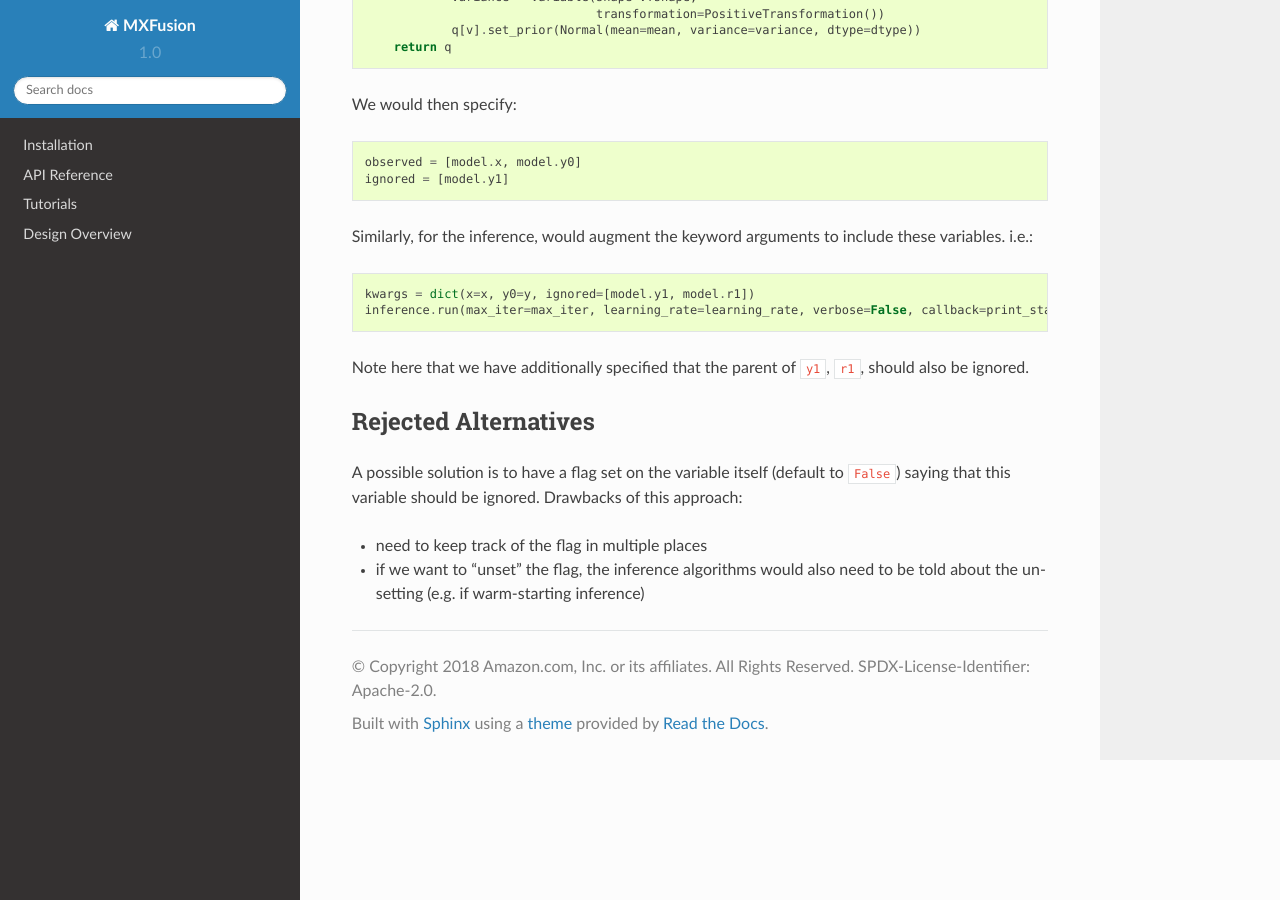
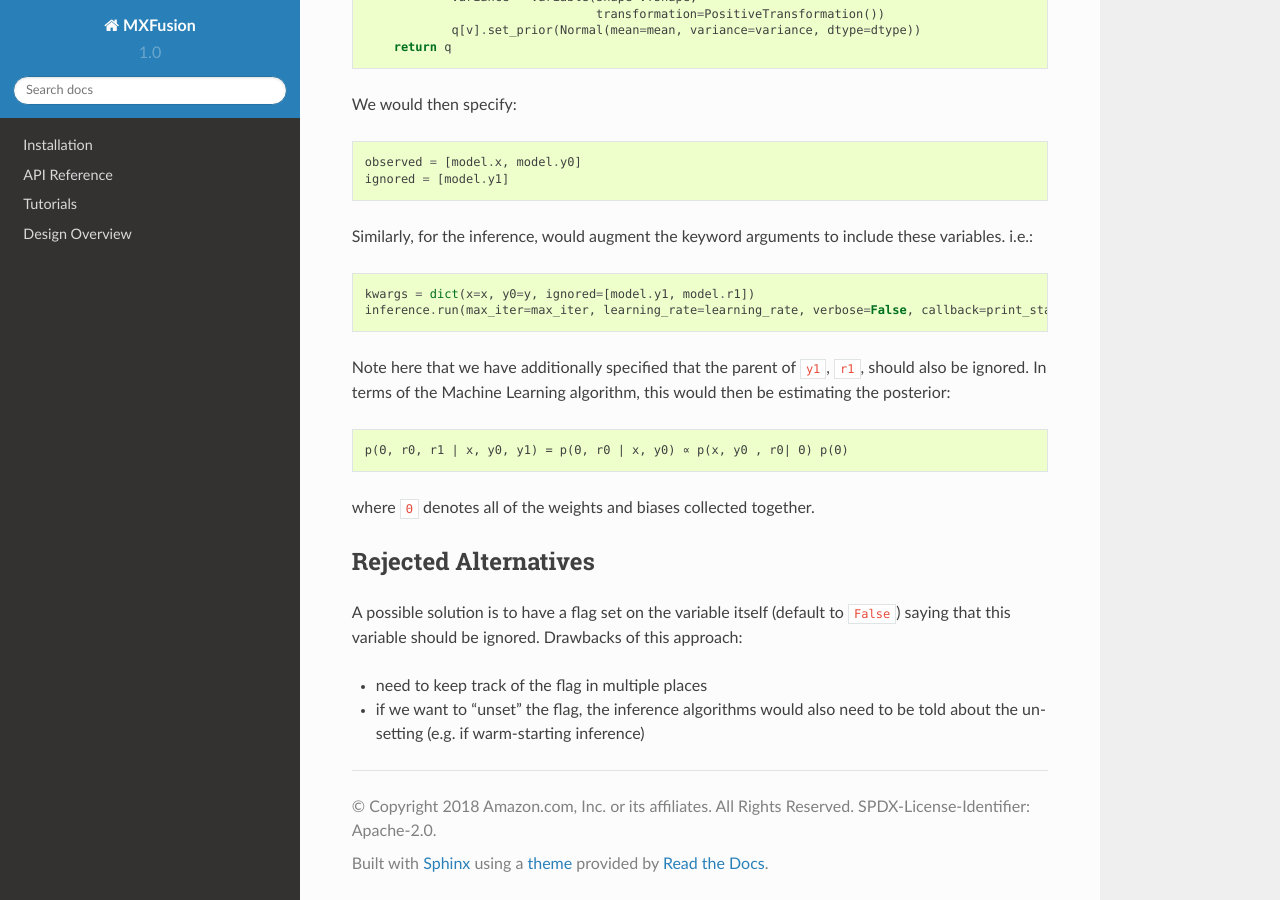
Before and after one commit to amzn/MXFusion, a Sphinx documentation site: the page built from docs/design_proposals/design-2_ignored_variables.md, in a window 1280 px wide and 900 px high, scrolled down 2013 px. Built offline with Sphinx 7.4.7 and the Read the Docs theme 2.0.0, drawn with Linux system fonts in a browser that asks for light colours; pages that are not in the unit, such as notebooks, are missing from menus.

Commit message:
Added to problem statement

````diff
--- a/docs/design_proposals/design-2_ignored_variables.md
+++ b/docs/design_proposals/design-2_ignored_variables.md
@@ -75,7 +75,13 @@ kwargs = dict(x=x, y0=y, ignored=[model.y1, model.r1])
 inference.run(max_iter=max_iter, learning_rate=learning_rate, verbose=False, callback=print_status, **kwargs)
 ```
 
-Note here that we have additionally specified that the parent of `y1`, `r1`, should also be ignored.
+Note here that we have additionally specified that the parent of `y1`, `r1`, should also be ignored. In terms of the Machine Learning algorithm, this would then be estimating the posterior:
+
+```
+p(Θ, r0, r1 | x, y0, y1) = p(Θ, r0 | x, y0) ∝ p(x, y0 , r0| Θ) p(Θ)
+```
+
+where `Θ` denotes all of the weights and biases collected together.
 
 ## Rejected Alternatives
 
````
